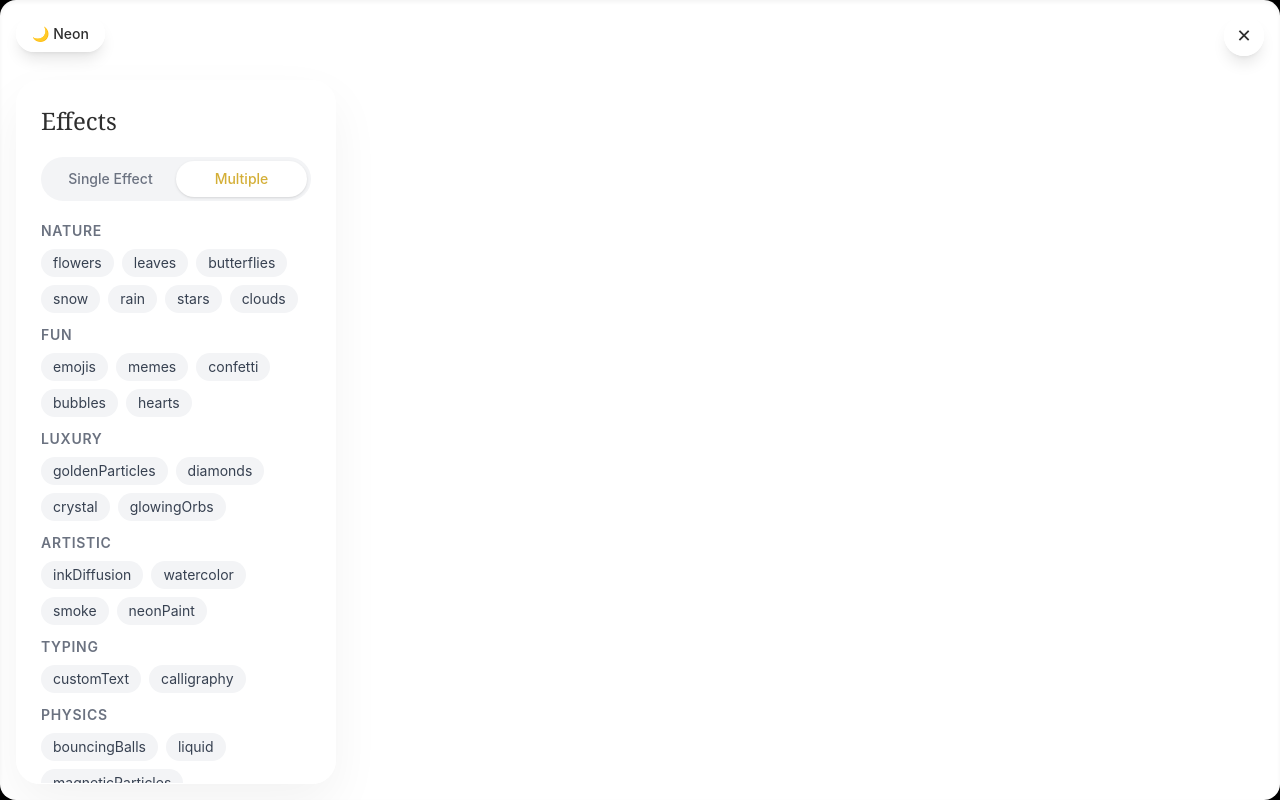
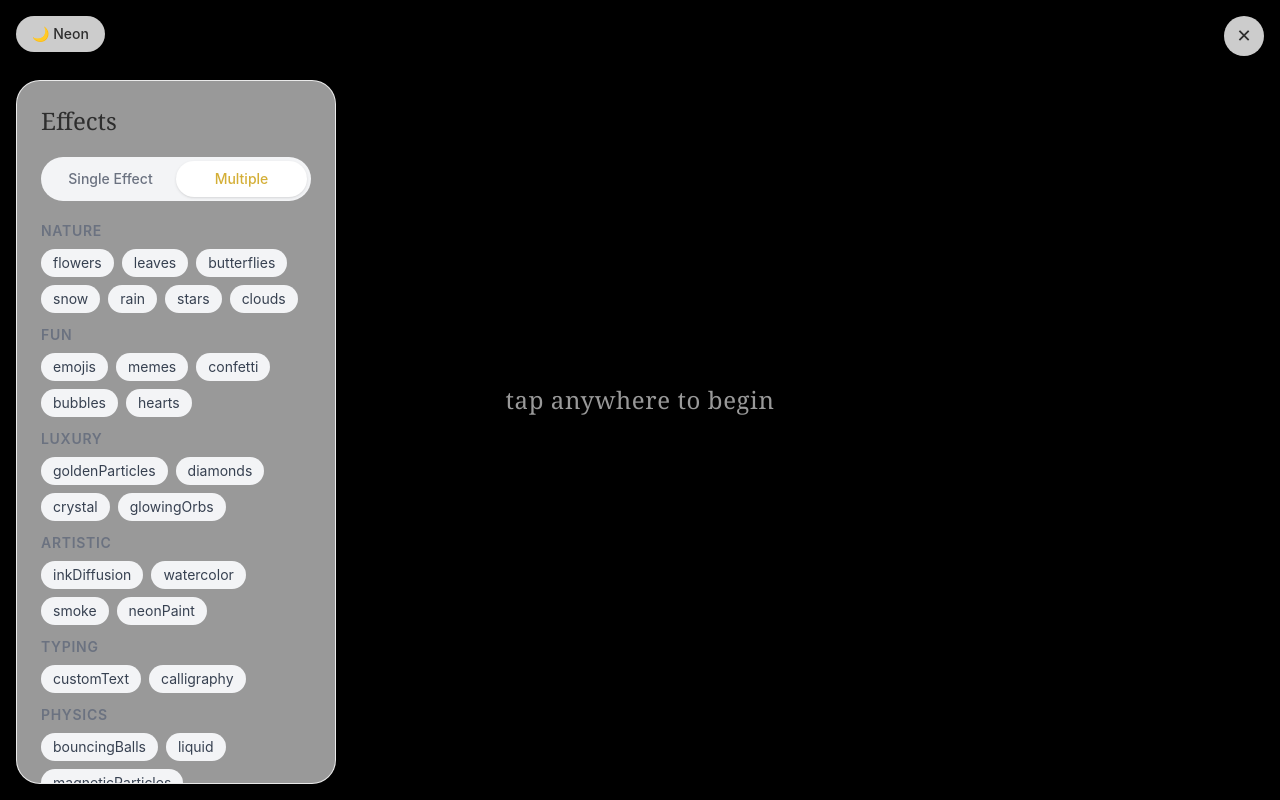
Before and after one commit to MuhammadSalaar-double/Clic-To, a Next.js app: page /canvas in a window 1280 px wide. Built offline with nearby package versions, Linux system fonts and the light colour scheme.

Commit message:
Refactor CanvasStage to use _props parameter

```diff
--- a/components/canvas/CanvasStage.tsx
+++ b/components/canvas/CanvasStage.tsx
@@ -1,11 +1,12 @@
+"use client";
 import { forwardRef } from "react";
 
-const CanvasStage = forwardRef<HTMLCanvasElement>((props, ref) => {
+const CanvasStage = forwardRef<HTMLCanvasElement>((_props, ref) => {
   return (
     <canvas
       ref={ref}
-      className="w-full h-full bg-white rounded-2xl shadow-inner"
-      style={{ touchAction: "none" }} // prevent scroll on touch
+      className="absolute inset-0 w-full h-full"
+      style={{ touchAction: "none" }}
     />
   );
 });
```
